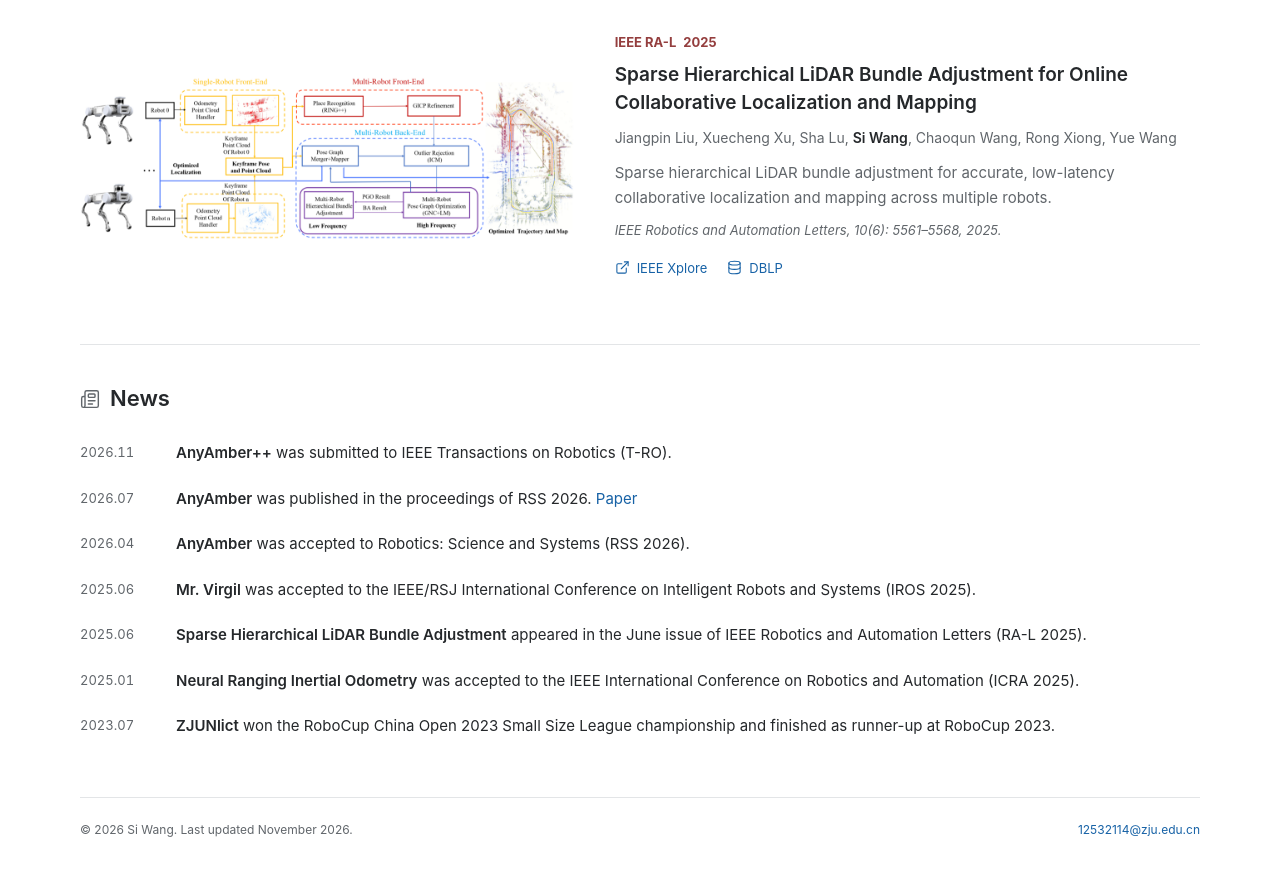
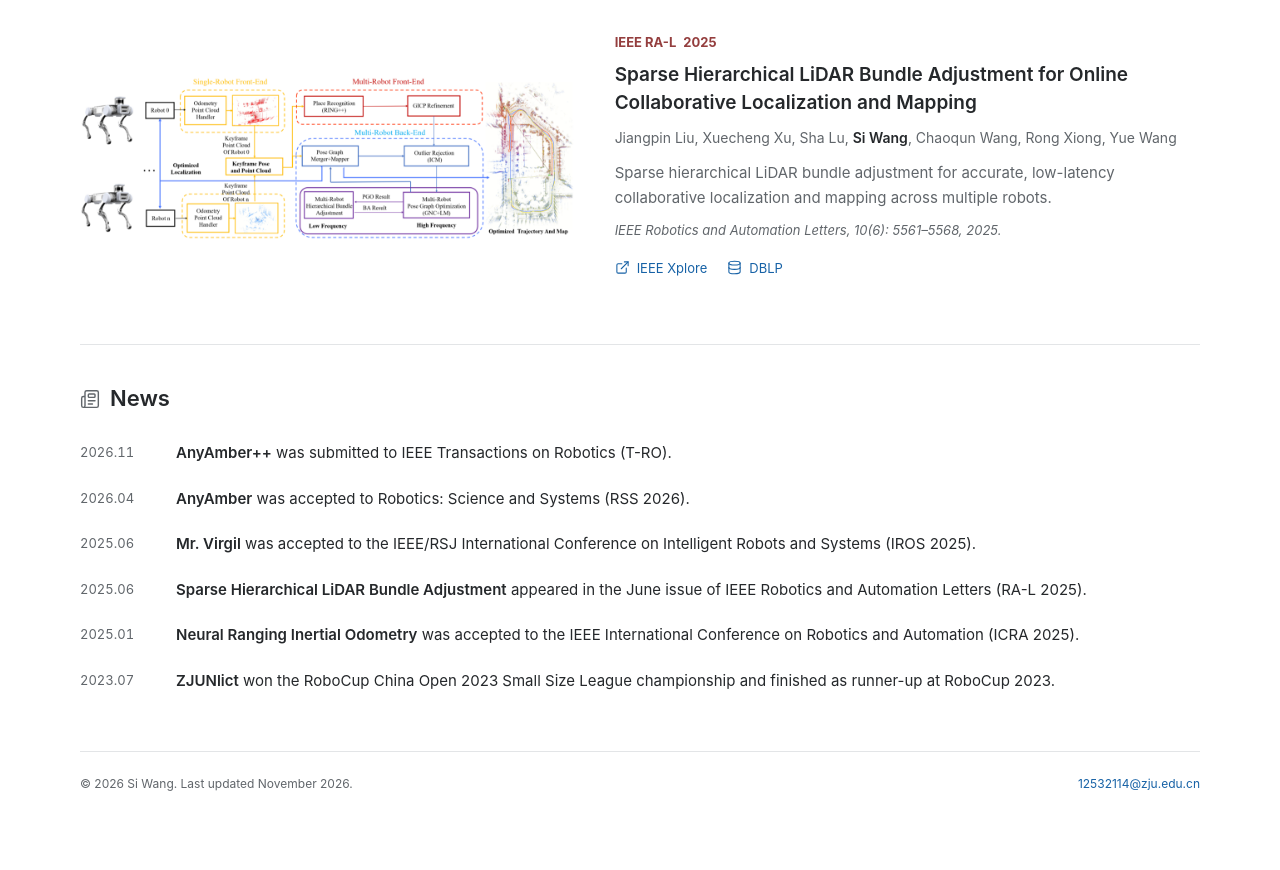
Before and after one commit to HiOnes/HiOnes.github.io, a plain HTML site: page index.html in a window 1280 px wide. Shown: the part 2076-2946 px from the top of the page. After the commit the page ends 2901 px from the top, so only its background shows below. Drawn offline with Linux system fonts and the light colour scheme.

Commit message:
Remove duplicate RSS publication news

```diff
--- a/assets/site.js
+++ b/assets/site.js
@@ -18,7 +18,6 @@
     summarySparse: '通过稀疏层次化激光雷达束调整，实现多机器人系统中高精度、低延迟的协同定位与建图。',
     proceedings: '官方论文集', code: '代码',
     newsTro: '<strong>AnyAmber++</strong> 已投稿至 IEEE Transactions on Robotics（T-RO）。',
-    newsPublished: '<strong>AnyAmber</strong> 正式发表于 RSS 2026 会议论文集。<a href="https://roboticsproceedings.org/rss22/p168.html" target="_blank" rel="noreferrer">论文页面</a>',
     newsRss: '<strong>AnyAmber</strong> 被 Robotics: Science and Systems（RSS 2026）录用。',
     newsIros: '<strong>Mr. Virgil</strong> 被 IEEE/RSJ 智能机器人与系统国际会议（IROS 2025）录用。',
     newsRal: '<strong>Sparse Hierarchical LiDAR Bundle Adjustment</strong> 刊载于 IEEE Robotics and Automation Letters（RA-L 2025）六月刊。',
--- a/index.html
+++ b/index.html
@@ -147,7 +147,6 @@
         <h2 id="news-heading"><i data-lucide="newspaper" aria-hidden="true"></i><span data-i18n="news">News</span></h2>
         <ul class="news-list">
           <li><time datetime="2026-11">2026.11</time><span data-i18n="newsTro"><strong>AnyAmber++</strong> was submitted to IEEE Transactions on Robotics (T-RO).</span></li>
-          <li><time datetime="2026-07">2026.07</time><span data-i18n="newsPublished"><strong>AnyAmber</strong> was published in the proceedings of RSS 2026. <a href="https://roboticsproceedings.org/rss22/p168.html" target="_blank" rel="noreferrer">Paper</a></span></li>
           <li><time datetime="2026-04">2026.04</time><span data-i18n="newsRss"><strong>AnyAmber</strong> was accepted to Robotics: Science and Systems (RSS 2026).</span></li>
           <li><time datetime="2025-06">2025.06</time><span data-i18n="newsIros"><strong>Mr. Virgil</strong> was accepted to the IEEE/RSJ International Conference on Intelligent Robots and Systems (IROS 2025).</span></li>
           <li><time datetime="2025-06">2025.06</time><span data-i18n="newsRal"><strong>Sparse Hierarchical LiDAR Bundle Adjustment</strong> appeared in the June issue of IEEE Robotics and Automation Letters (RA-L 2025).</span></li>
```
Also changed, not shown: 2 other files.
